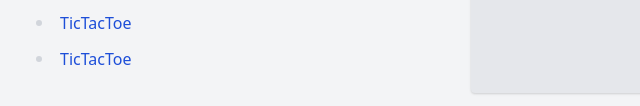
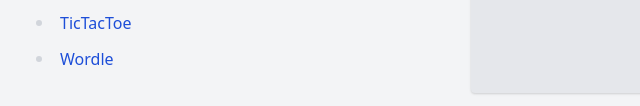
Before and after one commit to sreeragkvivek/sreeragkvivek.github.io, a plain HTML site: page index.html in a window 1280 px wide. Shown: the part 1531-1637 px from the top of the page, 244-884 px from the left. Drawn offline with Linux system fonts and the light colour scheme; some icons are missing.

Commit message:
added Wordle!

```diff
--- a/index.html
+++ b/index.html
@@ -179,7 +179,7 @@
       <ul>
 
         <li><a href="https://sreeragkvivek.github.io/tic-tac-toe/"> TicTacToe </a></li>
-        <li><a href="https://sreeragkvivek.github.io/wordle/"> TicTacToe </a></li>
+        <li><a href="https://sreeragkvivek.github.io/wordle/"> Wordle </a></li>
 
       </ul>
 
```
